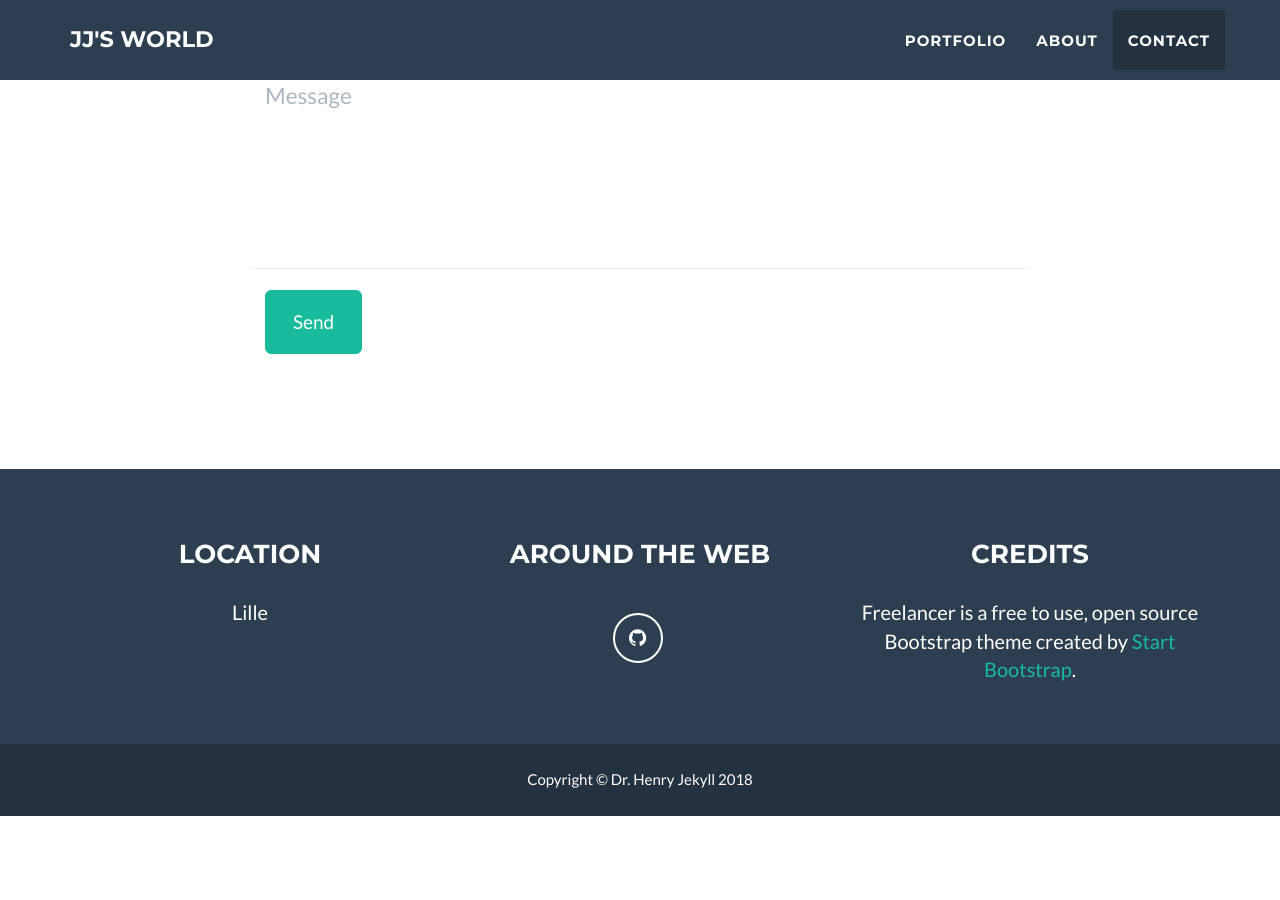
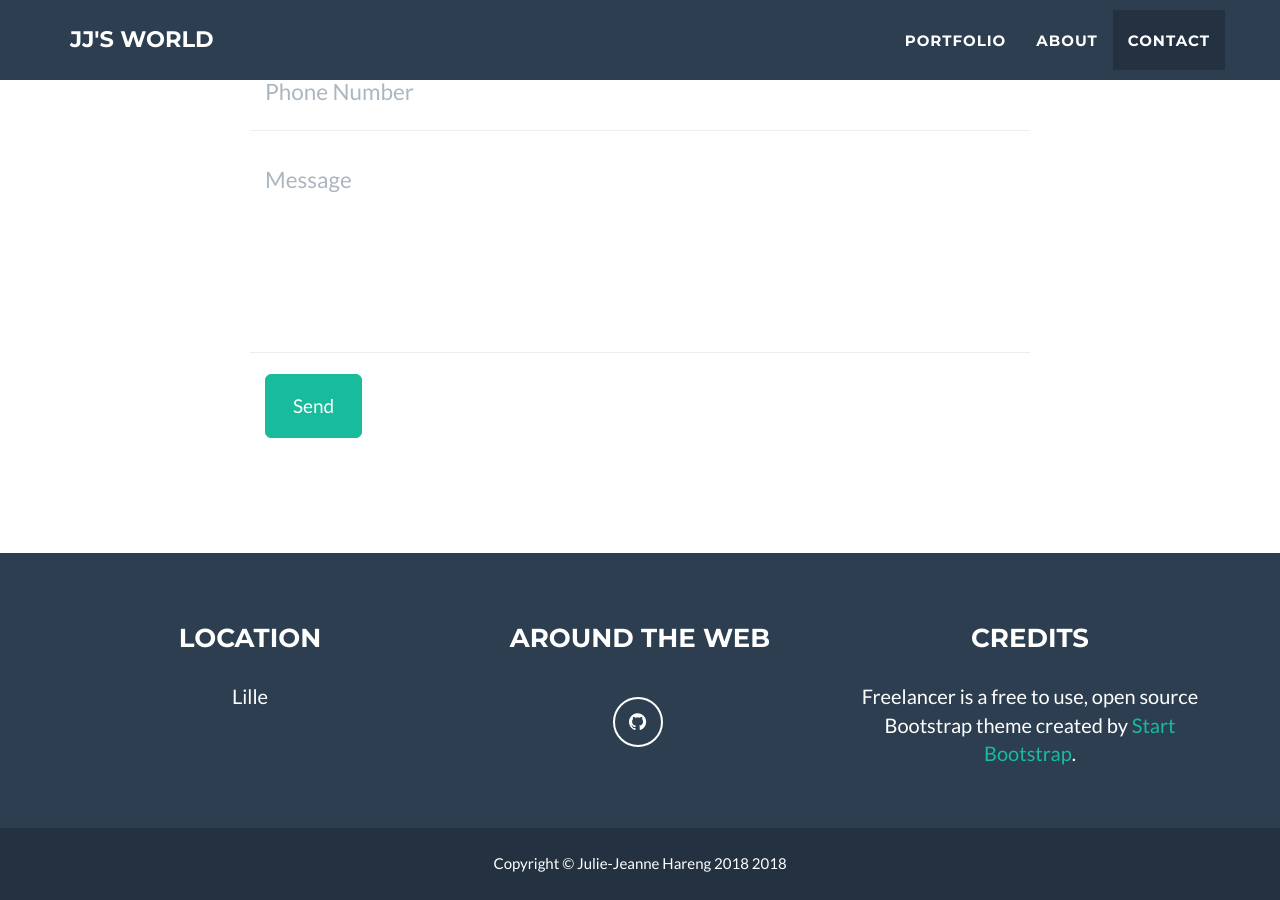
Before and after one commit to jeromelachaud/freelancer-theme, a Jekyll site: the page built from index.html, in a window 1280 px wide and 900 px high, scrolled down 2859 px. Built offline with Jekyll 4.4.1, drawn with Linux system fonts in a browser that asks for light colours; before the commit the page ends 3675 px from its top, so only the background shows below that.

Commit message:
Test n°1
mail
couleur commentaire
copyright de moi

```diff
--- a/_config.yml
+++ b/_config.yml
@@ -1,6 +1,6 @@
 # Site settings
 title: "JJ's world"
-email: your-email@domain.com
+email: juliejeanne.harengleleu@gmail.com
 url: https://juliejeanne.github.io
 description: "This is my website!"
 keywords: "art, design, graphic"
@@ -17,7 +17,7 @@
 # - static : pass through formspree.io to validate email sending
 # - disqus : replace contact form by disqus thread
 # - comment the line below if you want to stick with the default PHP contact form
-contact: static
+# contact: static
 
 # If you use disqus you need disqus shortname
 # https://help.disqus.com/customer/portal/articles/466208
@@ -25,14 +25,14 @@
 
 # Color settings (hex-codes without the leading hash-tag)
 color:
-  primary: 18bc9c #80B3FF
+  primary: 18bc9c #vert
   primary-rgb: "24,288,156" #"128,179,255"
-  secondary: 2c3e50 #FD6E8A
-  secondary-dark: 233140 #A2122F
+  secondary: 2c3e50 #bleu foncé
+  secondary-dark: 233140 #bleu très foncé
 
 # Footer settings
 footer:
-  copyright: Dr. Henry Jekyll
+  copyright: Julie-Jeanne Hareng 2018
   location: Location
   social: Around the Web
   credits: Credits
```
